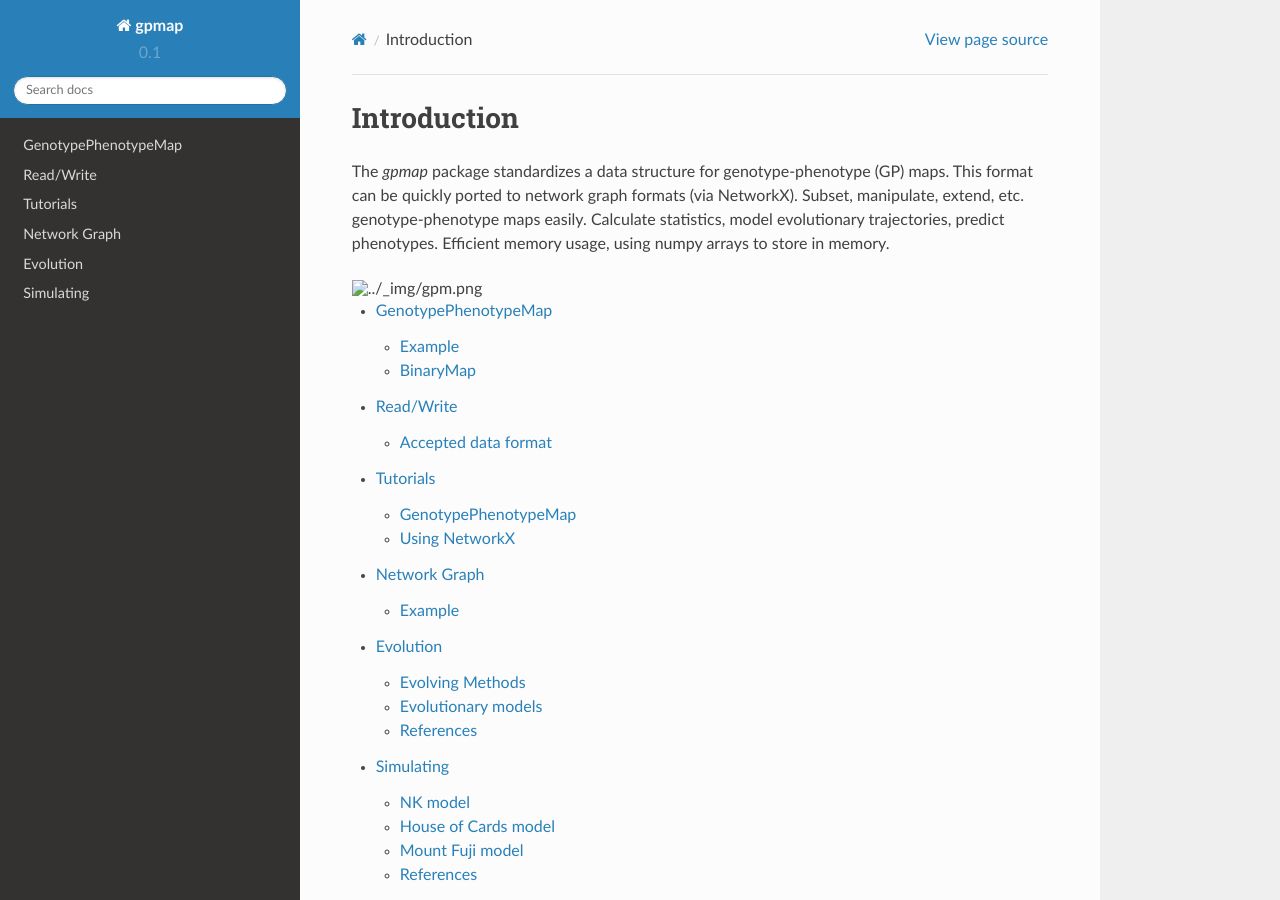
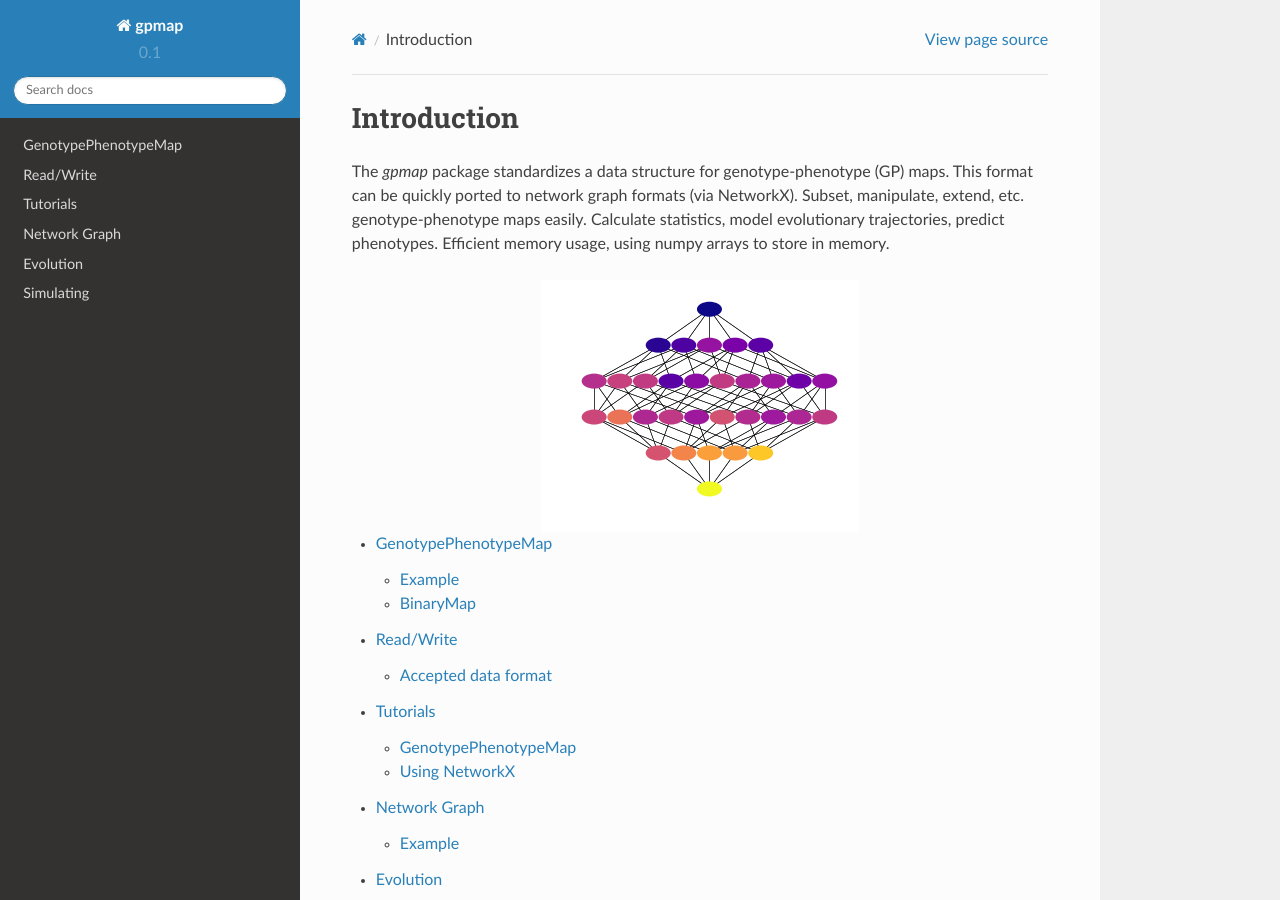
Before and after one commit to harmslab/gpmap, a Sphinx documentation site: the page built from docs/index.rst, in a window 1280 px wide and 900 px high. Built offline with Sphinx 7.4.7 and the Read the Docs theme 2.0.0, drawn with Linux system fonts in a browser that asks for light colours.

Commit message:
bad path to image in docs

```diff
--- a/docs/index.rst
+++ b/docs/index.rst
@@ -12,7 +12,7 @@ Subset, manipulate, extend, etc. genotype-phenotype maps easily. Calculate stati
 model evolutionary trajectories, predict phenotypes. Efficient memory usage,
 using numpy arrays to store in memory.
 
-.. image:: ../_img/gpm.png
+.. image:: _img/gpm.png
     :align: center
 
 .. toctree::
```
